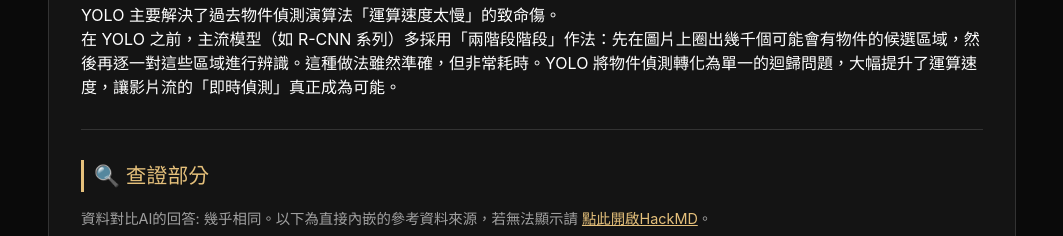
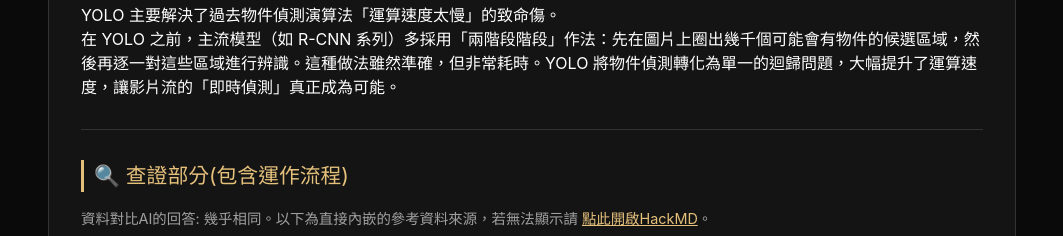
Before and after one commit to dailyct/website_YOLO, a plain HTML site: page index.html in a window 1280 px wide. Shown: the part 1225-1461 px from the top of the page, without its empty margins (108-1171 px from the left). Drawn offline with nearby package versions, Linux system fonts and the light colour scheme.

Commit message:
Update index.html

```diff
--- a/index.html
+++ b/index.html
@@ -258,7 +258,7 @@
 
                 <hr style="border-color: var(--border-color); margin: 30px 0;">
 
-                <h3 class="sub-title">🔍 查證部分</h3>
+                <h3 class="sub-title">🔍 查證部分(包含運作流程)</h3>
                 <p style="color: var(--text-secondary); font-size: 0.9rem; margin-bottom: 10px;">資料對比AI的回答: 幾乎相同。以下為直接內嵌的參考資料來源，若無法顯示請 <a href="https://hackmd.io/@allen108108/r1-wSTAjS" target="_blank" style="color: var(--accent-color); text-decoration: underline;">點此開啟HackMD</a>。</p>
                 <div class="iframe-container">
                     <iframe src="https://hackmd.io/@allen108108/r1-wSTAjS" title="HackMD YOLO Verification"></iframe>
```
